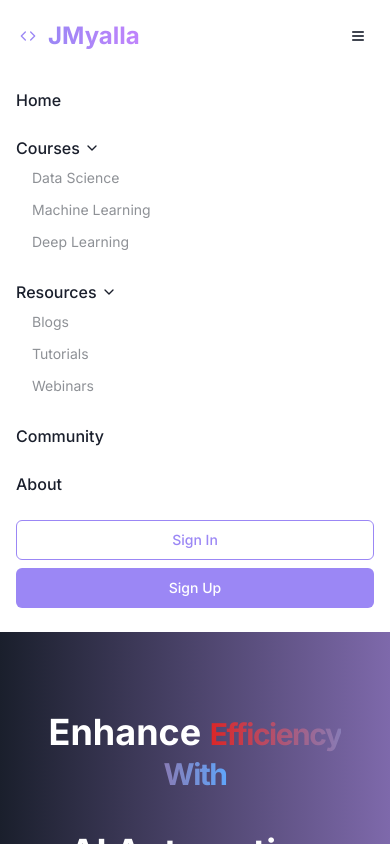
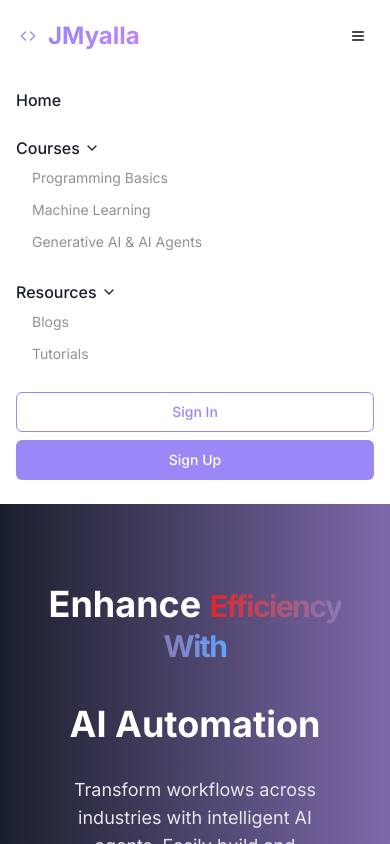
Before and after one commit to josephmyalla/data-insights-reborn-82, a React (Vite) app: page / in a window 390 px wide. Both pictures are taken after a click on the button 358 px from the left and 36 px from the top of the page. Shown: the top 844 px of the page. Built offline with nearby package versions, Linux system fonts and the light colour scheme.

Commit message:
updating navigation bar

```diff
--- a/src/components/NavBar.tsx
+++ b/src/components/NavBar.tsx
@@ -75,9 +75,9 @@ const NavBar = () => {
                 Courses <ChevronDown className="ml-1 h-4 w-4" />
               </button>
               <div className="pl-4 mt-1 space-y-1">
-                <Link to="/courses/data-science" className="block py-1 text-sm text-av-gray hover:text-av-blue">Data Science</Link>
+                <Link to="/courses/data-science" className="block py-1 text-sm text-av-gray hover:text-av-blue">Programming Basics</Link>
                 <Link to="/courses/machine-learning" className="block py-1 text-sm text-av-gray hover:text-av-blue">Machine Learning</Link>
-                <Link to="/courses/deep-learning" className="block py-1 text-sm text-av-gray hover:text-av-blue">Deep Learning</Link>
+                <Link to="/courses/deep-learning" className="block py-1 text-sm text-av-gray hover:text-av-blue">Generative AI & AI Agents</Link>
               </div>
             </div>
             <div className="py-2">
@@ -86,12 +86,8 @@ const NavBar = () => {
               </button>
               <div className="pl-4 mt-1 space-y-1">
                 <Link to="/resources/blogs" className="block py-1 text-sm text-av-gray hover:text-av-blue">Blogs</Link>
-                <Link to="/resources/tutorials" className="block py-1 text-sm text-av-gray hover:text-av-blue">Tutorials</Link>
-                <Link to="/resources/webinars" className="block py-1 text-sm text-av-gray hover:text-av-blue">Webinars</Link>
-              </div>
+                <Link to="/resources/tutorials" className="block py-1 text-sm text-av-gray hover:text-av-blue">Tutorials</Link>              </div>
             </div>
-            <Link to="/community" className="block py-2 nav-link">Community</Link>
-            <Link to="/about" className="block py-2 nav-link">About</Link>
             <div className="pt-2 flex flex-col space-y-2">
               <Button variant="outline" className="border-av-purple text-av-purple hover:bg-av-purple hover:text-white">
                 Sign In
```
